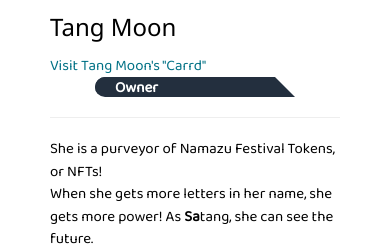
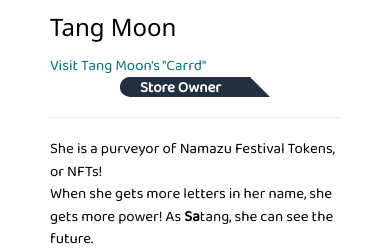
Before and after one commit to lexausart/Sari-Sari, a PHP site: page /staff.html in a window 390 px wide. Shown: the part 501-752 px from the top of the page. Run offline with PHP 8.4, Linux system fonts and the light colour scheme.

Commit message:
edited staff blue-badge

```diff
--- a/staff.html
+++ b/staff.html
@@ -104,7 +104,7 @@
                 <div>
                     <h3>Tang Moon</h3>
                     <p style="color:#007185"><a href="https://nft.lexa.us">Visit Tang Moon's "Carrd"</a></p>
-                    <p class="blue-badge">Owner</p>
+                    <p class="blue-badge">Store Owner</p>
                     <hr>
                     <p>She is a purveyor of Namazu Festival Tokens, or NFTs!</p>
                     <p>When she gets more letters in her name, she gets more power! As <strong>Sa</strong>tang, she can
--- a/style.css
+++ b/style.css
@@ -888,7 +888,7 @@ i {
     color: white;
     font-weight: 600;
     border: none;
-    width: 200px;
+    width: 150px;
     height: 0px;
     border-top-left-radius: 10px;
     border-bottom-left-radius: 10px;
@@ -1784,7 +1784,7 @@ i {
         color: white;
         font-weight: 600;
         border: none;
-        width: 200px;
+        width: 150px;
         height: 0px;
         border-top-left-radius: 10px;
         border-bottom-left-radius: 10px;
```
